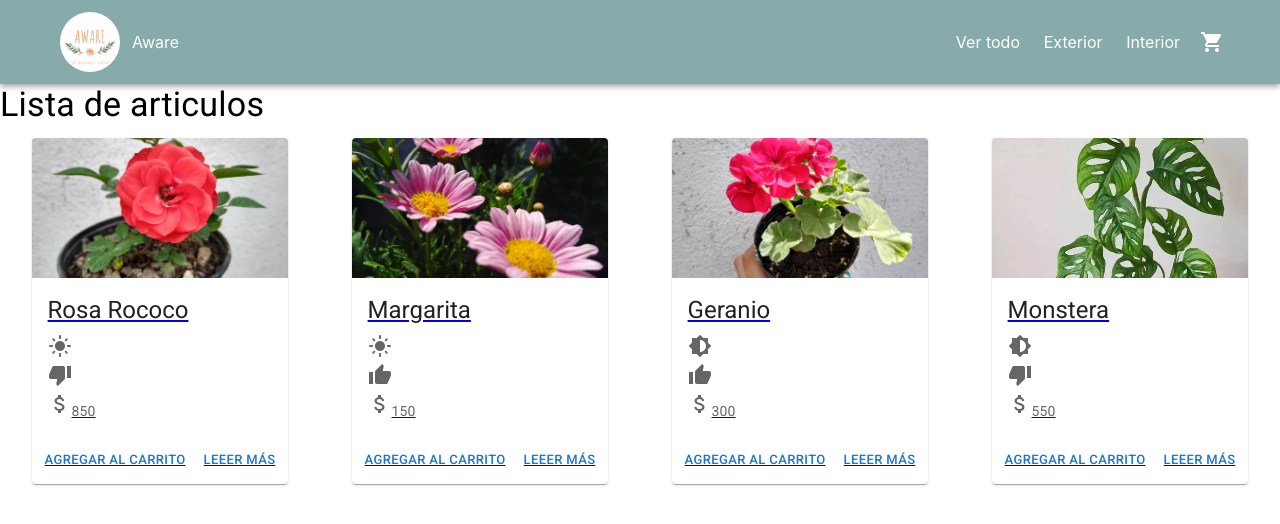
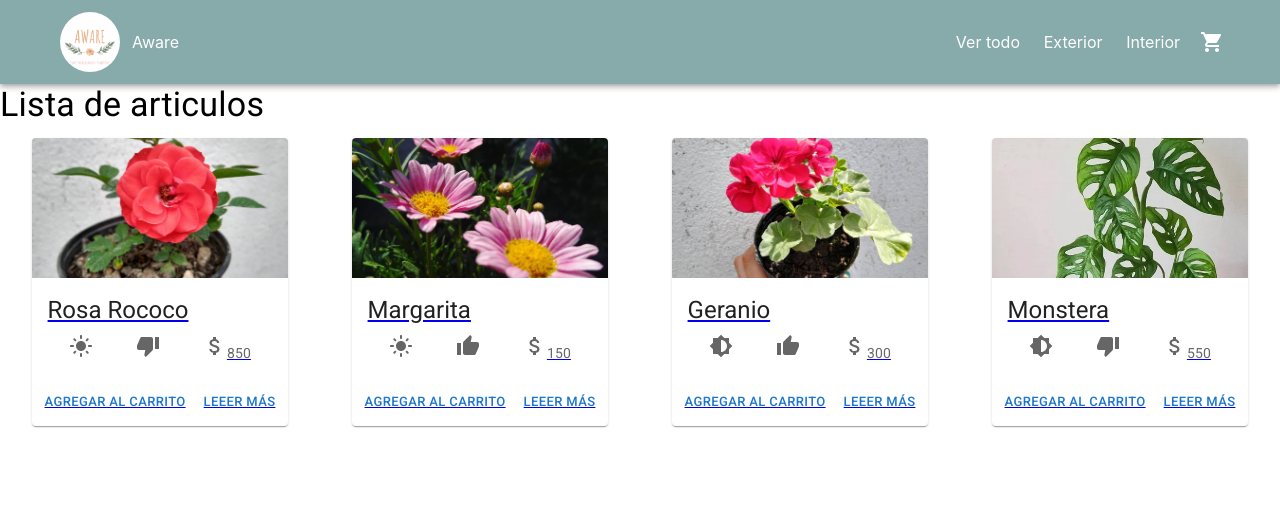
Before and after one commit to jogabutti/awareGabutti, a React (Create React App) app: page / in a window 1280 px wide. Shown: the top 524 px of the page. Built offline with nearby package versions, Linux system fonts and the light colour scheme.

Commit message:
Un poco de estilo

```diff
--- a/src/components/Item/Item.js
+++ b/src/components/Item/Item.js
@@ -11,8 +11,20 @@ import LightModeIcon from '@mui/icons-material/LightMode';
 import ThumbUpIcon from '@mui/icons-material/ThumbUp';
 import ThumbDownIcon from '@mui/icons-material/ThumbDown';
 import {Link} from 'react-router-dom'
+import { makeStyles } from '@mui/styles';
+
+const useStyles = makeStyles({
+  card:{
+      height:"100%",
+      display:"flex",
+      direction:"row",
+      justifyContent:"space-around",
+      alignItems:"center",
+  },
+})
 
 const Item = ({producto}) => {
+  const classes = useStyles();
   return (
     <Link to={`/producto/${producto.prodId}`}>
       <Card sx={{ maxWidth: 300}}>
@@ -20,12 +32,13 @@ const Item = ({producto}) => {
           component="img"
           height="140"
           image={producto.image}
-          alt="green iguana"
+          alt="planta"
         />
-        <CardContent>
+        <CardContent >
           <Typography gutterBottom variant="h5" component="div">
             {producto.title}
           </Typography>
+          <div  className={classes.card}>
             <Typography variant="body2" color="text.secondary">
               {producto.need==="Sombra" ? <Brightness6Icon/> : <LightModeIcon/>}
             </Typography>
@@ -36,8 +49,9 @@ const Item = ({producto}) => {
               <AttachMoneyIcon/>
               {producto.precio}
             </Typography>
+          </div>
         </CardContent>
-        <CardActions>
+        <CardActions >
           <Button size="small">Agregar al carrito</Button>
           <Button size="small">Leeer Más</Button>
         </CardActions>
--- a/src/components/ItemDetail/ItemDetail.js
+++ b/src/components/ItemDetail/ItemDetail.js
@@ -29,13 +29,11 @@ const useStyles = makeStyles({
 })
 
 export const ItemDetail = ({
-    prodId,
     title,
     need,
     dificult,
     precio,
-    image,
-    category
+    image
 }) =>{
   const classes = useStyles();
     return(
--- a/src/components/NavBar/index.js
+++ b/src/components/NavBar/index.js
@@ -5,7 +5,6 @@ import Box from '@mui/material/Box';
 import Toolbar from '@mui/material/Toolbar';
 import IconButton from '@mui/material/IconButton';
 import Container from '@mui/material/Container';
-import Button from '@mui/material/Button';
 import {Link} from  'react-router-dom'
 import { makeStyles } from '@mui/styles';
 
@@ -39,7 +38,7 @@ const NavBar = ({titulo}) => {
               aria-haspopup="true"
               color="inherit"
             >
-              <img src='./logo.png' style={{width:"60px", height:"60px", borderRadius: "100px"}}/>
+              <img src='./logo.png' alt="plantas" style={{width:"60px", height:"60px", borderRadius: "100px"}}/>
             </IconButton>
           <Box sx={{ flexGrow: 1, display:'flex' }}>
             {titulo}
```
Lines whose indentation alone changed are shown as unchanged.
